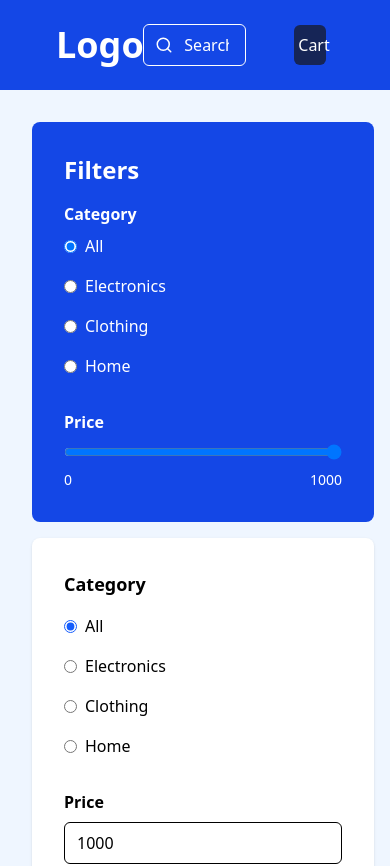
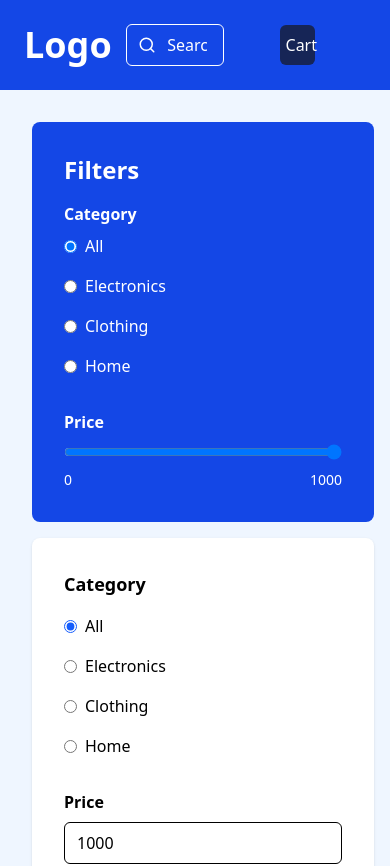
Before and after one commit to basav-ch/assignment-ecommerce, a Next.js app: page / in a window 390 px wide. Shown: the top 866 px of the page. Built offline with nearby package versions, Linux system fonts and the light colour scheme.

Commit message:
fix: bug fix

```diff
--- a/src/components/Header.tsx
+++ b/src/components/Header.tsx
@@ -32,14 +32,14 @@ export default function Header() {
   };
 
   return (
-    <header className="bg-blue-700 px-6 py-6 grid grid-cols-9 items-center gap-4">
-      <Link href="/" className="text-white text-4xl font-bold col-span-3 ml-8">
+    <header className="bg-blue-700 px-6 py-6 grid grid-cols-7 md:grid-cols-9 items-center gap-4">
+      <Link href="/" className="text-white text-4xl font-bold col-span-2 md:col-span-3 md:ml-8">
         Logo
       </Link>
 
       <form
         onSubmit={handleSearch}
-        className="relative border-white col-span-5 mr-20"
+        className="relative border-white col-span-3 md:col-span-5 mr-10 md:mr-20"
       >
         <Search
           className="absolute left-3 top-1/2 -translate-y-1/2 text-white"
@@ -56,7 +56,7 @@ export default function Header() {
 
       <Link
         href="/cart"
-        className="relative flex items-center justify-center gap-2 bg-blue-950 text-white px-4 py-2 rounded-md hover:bg-blue-900 justify-self-end w-full mr-10 "
+        className="relative flex items-center justify-center gap-2 bg-blue-950 text-white px-4 py-2 rounded-md hover:bg-blue-900 justify-self-end w-full md:mr-10 "
       >
         <ShoppingCart size={18} />
         Cart
```
